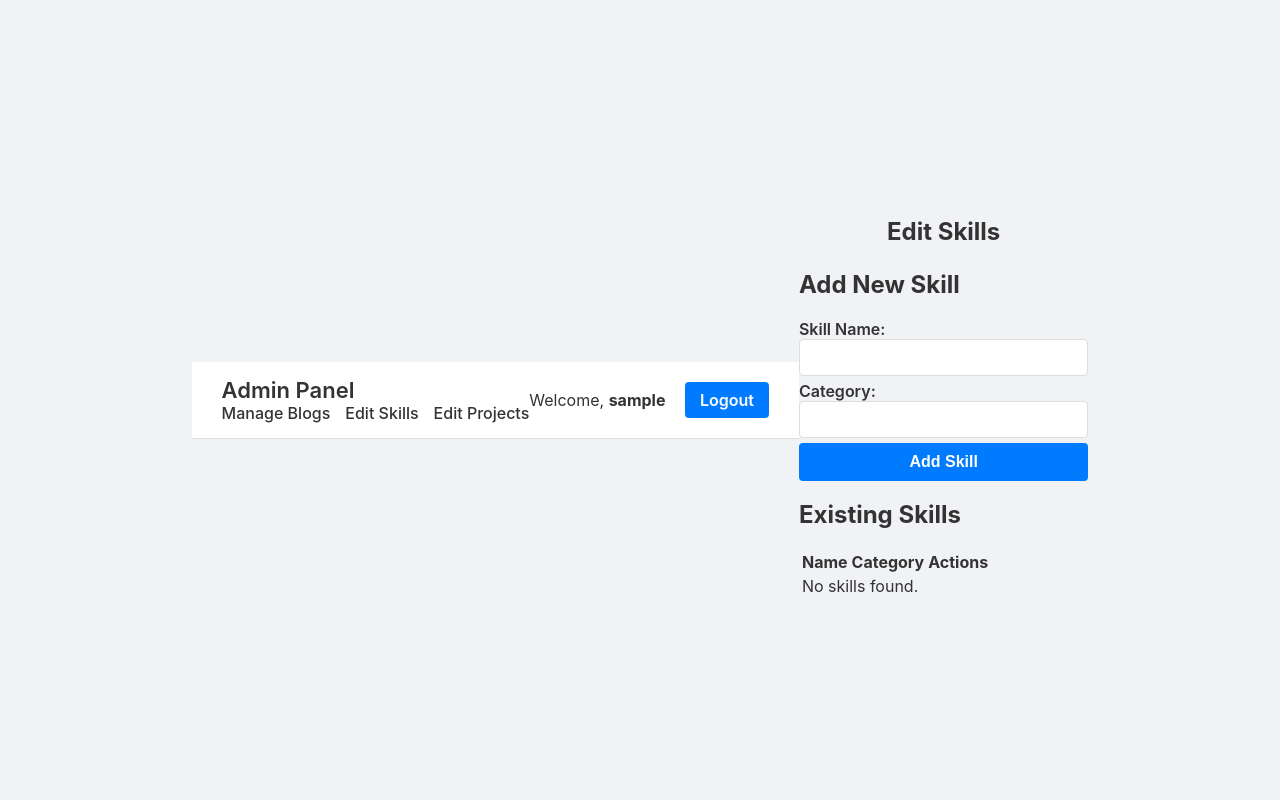
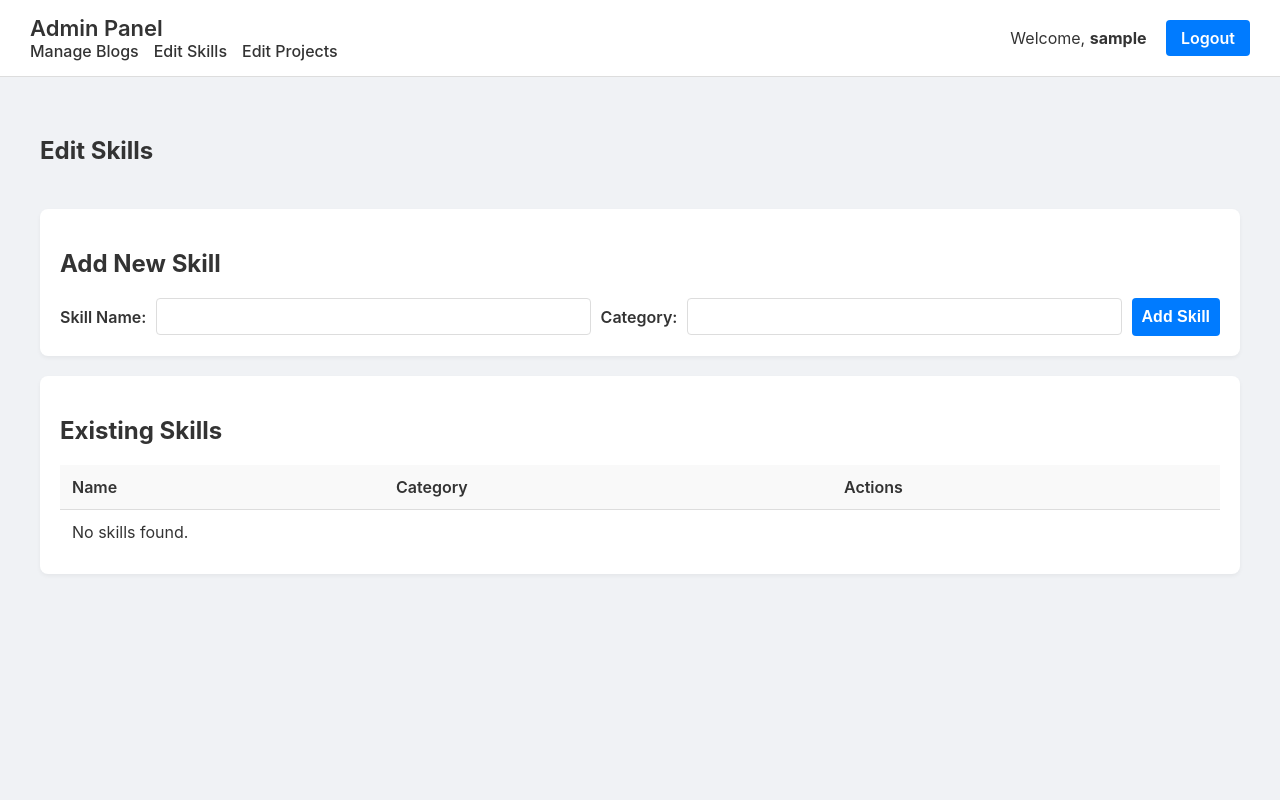
Before and after one commit to RezuanMustafaHasan/ppp, a PHP site: page /admin/edit_skills.php in a window 1280 px wide. Run offline with PHP 8.4, Linux system fonts and the light colour scheme; the visitor is signed in with stand-in values (Sample User, id 1); data that the repository does not hold is empty.

Commit message:
Fix: UI Structure of admin/edit_skills.php

```diff
--- a/admin/edit_skills.php
+++ b/admin/edit_skills.php
@@ -23,15 +23,19 @@ if ($result->num_rows > 0) {
 <body>
     <?php include 'nav.php'; ?>
 <main class="content">
+    <div class="content-header">
         <h1>Edit Skills</h1>
+    </div>
 
     <!-- Add Skill Form -->
     <section class="card">
         <h2>Add New Skill</h2>
         <form action="actions.php" method="post">
             <input type="hidden" name="action" value="add_skill">
-                <label>Skill Name: <input type="text" name="name" required></label>
-                <label>Category: <input type="text" name="category" required></label>
+            <label for="name">Skill Name:</label>
+            <input type="text" id="name" name="name" required>
+            <label for="category">Category:</label>
+            <input type="text" id="category" name="category" required>
             <button type="submit" class="btn">Add Skill</button>
         </form>
     </section>
@@ -44,7 +48,7 @@ if ($result->num_rows > 0) {
                 <tr>
                     <th>Name</th>
                     <th>Category</th>
-                        <th>Actions</th>
+                    <th class="actions">Actions</th>
                 </tr>
             </thead>
             <tbody>
@@ -57,7 +61,7 @@ if ($result->num_rows > 0) {
                         <tr>
                             <td><?= htmlspecialchars($skill['name']) ?></td>
                             <td><?= htmlspecialchars($skill['category']) ?></td>
-                                <td>
+                            <td class="actions">
                                 <a href="edit_skill.php?id=<?= $skill['id'] ?>" class="btn">Edit</a>
                                 <a href="actions.php?action=delete_skill&id=<?= $skill['id'] ?>" class="btn danger" onclick="return confirm('Are you sure you want to delete this skill?');">Delete</a>
                             </td>
@@ -68,5 +72,7 @@ if ($result->num_rows > 0) {
         </table>
     </section>
 </main>
+</div> <!--.admin-content-->
+</div> <!--.admin-container-->
 </body>
 </html>
--- a/admin/nav.php
+++ b/admin/nav.php
@@ -1,4 +1,3 @@
-<?php // Admin navigation bar ?>
 <nav class="admin-nav">
     <div class="nav-left">
         <a href="index.php" class="brand">Admin Panel</a>
@@ -9,7 +8,9 @@
         </ul>
     </div>
     <div class="nav-right">
-    <span class="welcome">Welcome, <strong><?php echo htmlspecialchars($_SESSION["admin_username"]); ?></strong></span>
+        <span class="welcome">Welcome, <strong><?= htmlspecialchars($_SESSION["admin_username"]); ?></strong></span>
         <a href="logout.php" class="logout-btn">Logout</a>
     </div>
 </nav>
+<div class="admin-container">
+    <div class="admin-content">
--- a/admin/style.css
+++ b/admin/style.css
@@ -13,16 +13,26 @@ body {
   background-color: var(--bg);
   color: var(--text);
   margin: 0;
+}
+
+.admin-container {
   display: flex;
-  justify-content: center;
-  align-items: center;
   min-height: 100vh;
 }
 
-.container {
+.admin-nav {
+  position: fixed;
+  top: 0;
+  left: 0;
+  right: 0;
+  z-index: 1000;
+}
+
+.admin-content {
+  padding-top: 80px; /* Adjust based on nav height */
+  padding-left: 20px;
+  padding-right: 20px;
   width: 100%;
-  max-width: 400px;
-  padding: 20px;
 }
 
 .login-card {
@@ -139,3 +149,81 @@ input[type="password"] {
 .logout-btn:hover {
   background-color: var(--primary-hover);
 }
+
+/* Main content styling */
+.content {
+  padding: 20px;
+  width: 100%;
+  max-width: 1200px;
+  margin: 20px auto;
+}
+
+.content-header {
+  display: flex;
+  justify-content: space-between;
+  align-items: center;
+  margin-bottom: 20px;
+}
+
+.card {
+  background: var(--card);
+  padding: 20px;
+  border-radius: 8px;
+  box-shadow: 0 2px 4px rgba(0,0,0,0.05);
+  margin-bottom: 20px;
+}
+
+table {
+  width: 100%;
+  border-collapse: collapse;
+  margin-top: 20px;
+}
+
+th, td {
+  padding: 12px;
+  text-align: left;
+  border-bottom: 1px solid var(--border);
+}
+
+th {
+  background-color: #f9f9f9;
+  font-weight: 600;
+}
+
+tr:last-child td {
+  border-bottom: none;
+}
+
+tr:hover {
+  background-color: #f5f5f5;
+}
+
+.actions a {
+  margin-right: 10px;
+}
+
+.danger {
+  background-color: var(--error);
+}
+.danger:hover {
+  background-color: #c82333;
+}
+
+form {
+    display: flex;
+    align-items: center;
+    gap: 10px;
+}
+
+form label {
+    margin-bottom: 0;
+}
+
+form input[type="text"] {
+    width: auto;
+    flex-grow: 1;
+}
+
+form .btn {
+    width: auto;
+}
```
Lines whose indentation alone changed are shown as unchanged.
